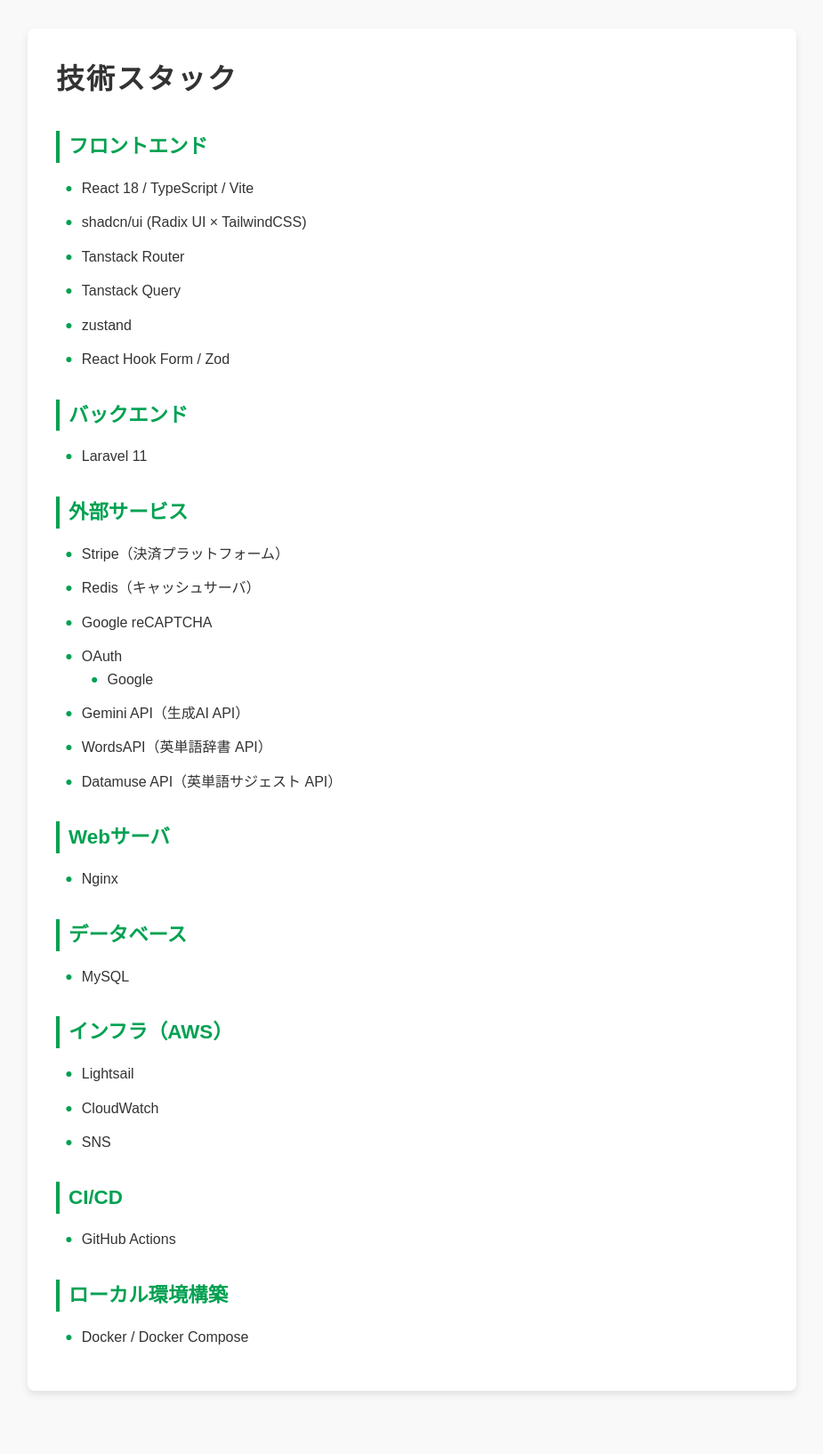
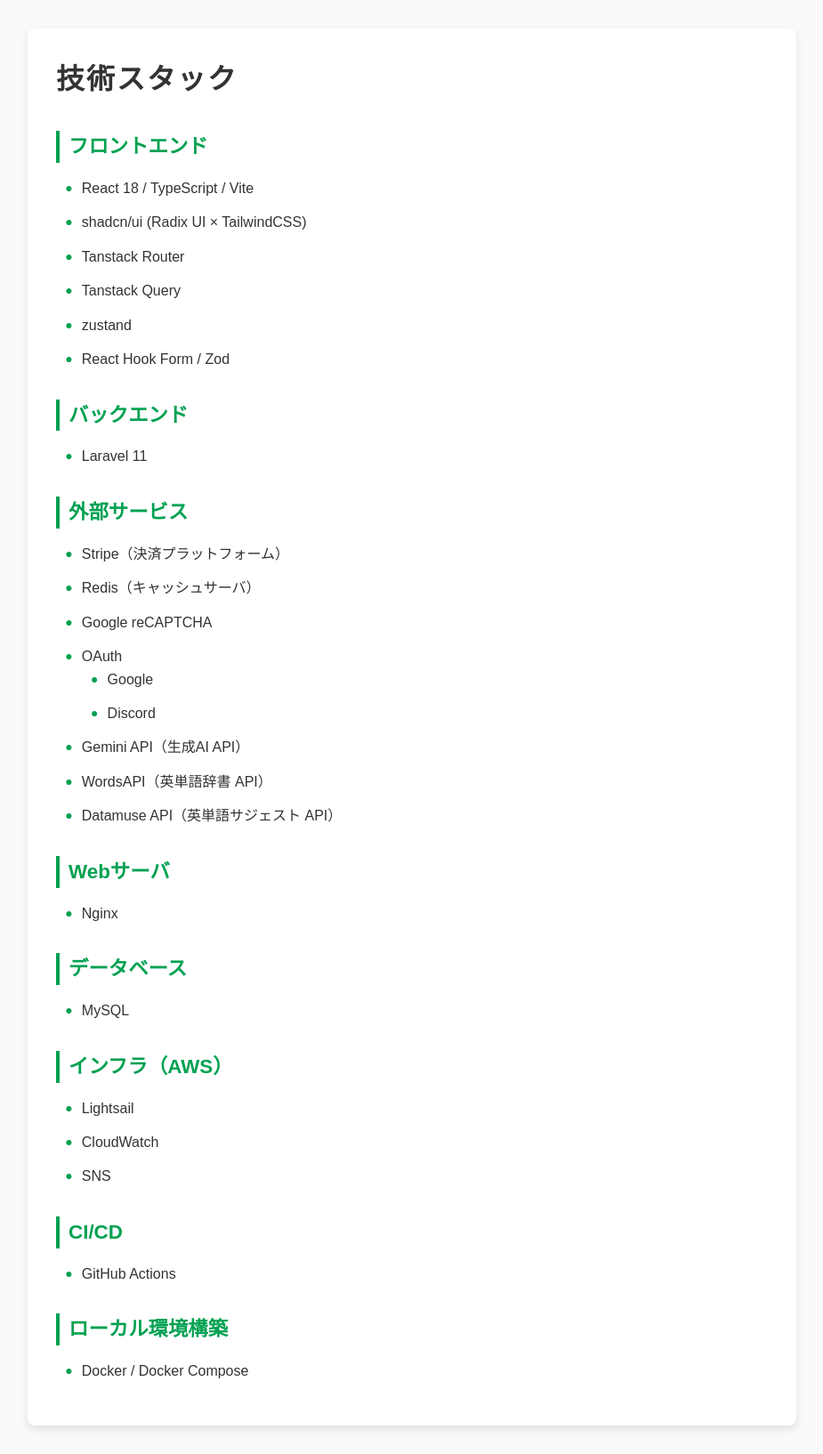
Before and after one commit to hy-09/product-technologies, a Jekyll site: the page built from index.md, in a window 1280 px wide. Shown: the whole page at 89% size, without its empty margins (177-1102 px from the left). Built offline with Jekyll 4.4.1, drawn with Linux system fonts in a browser that asks for light colours; before the commit the page ends 1595 px from its top, so only the background shows below that.

Commit message:
Update index.md

```diff
--- a/index.md
+++ b/index.md
@@ -22,6 +22,7 @@ title: 技術スタック
 - Google reCAPTCHA
 - OAuth
   - Google
+  - Discord
   <!-- - Instagram -->
 - Gemini API（生成AI API）
 - WordsAPI（英単語辞書 API）
```
